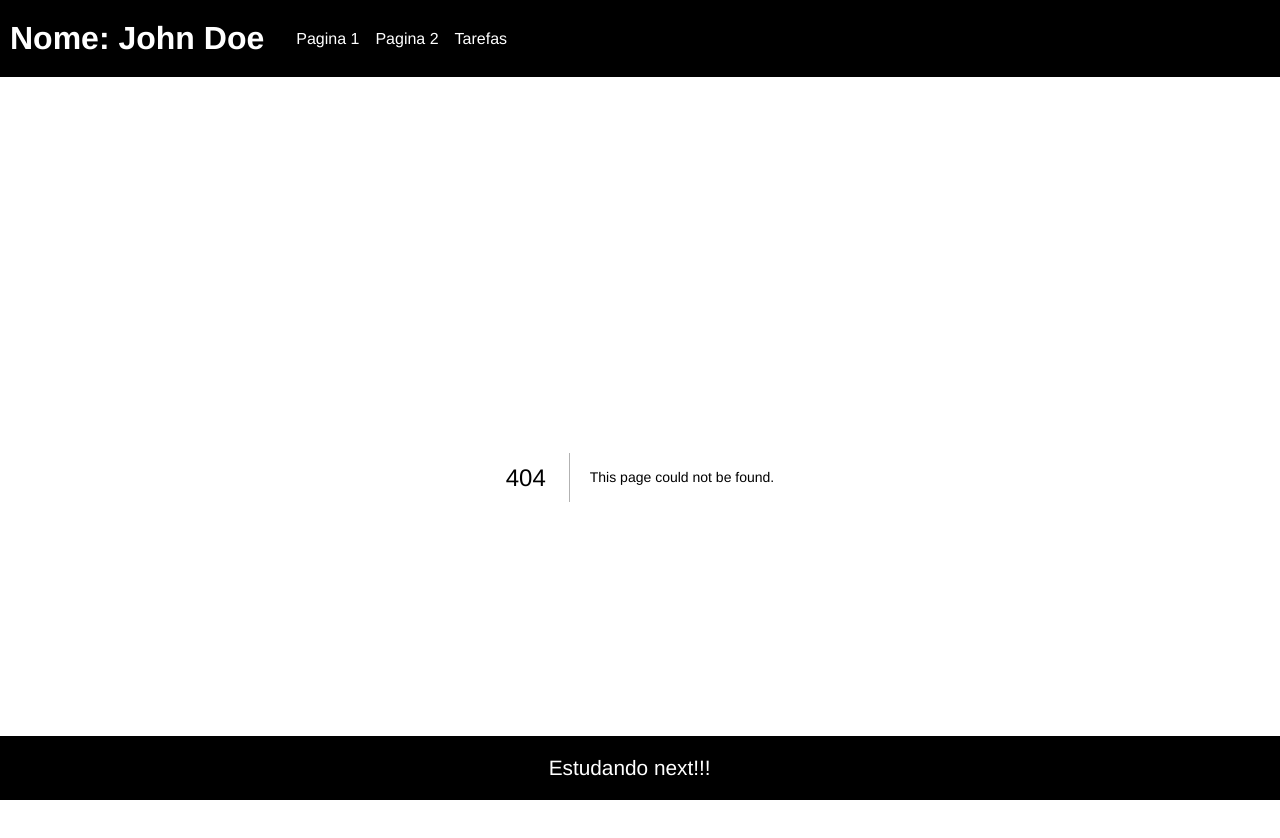
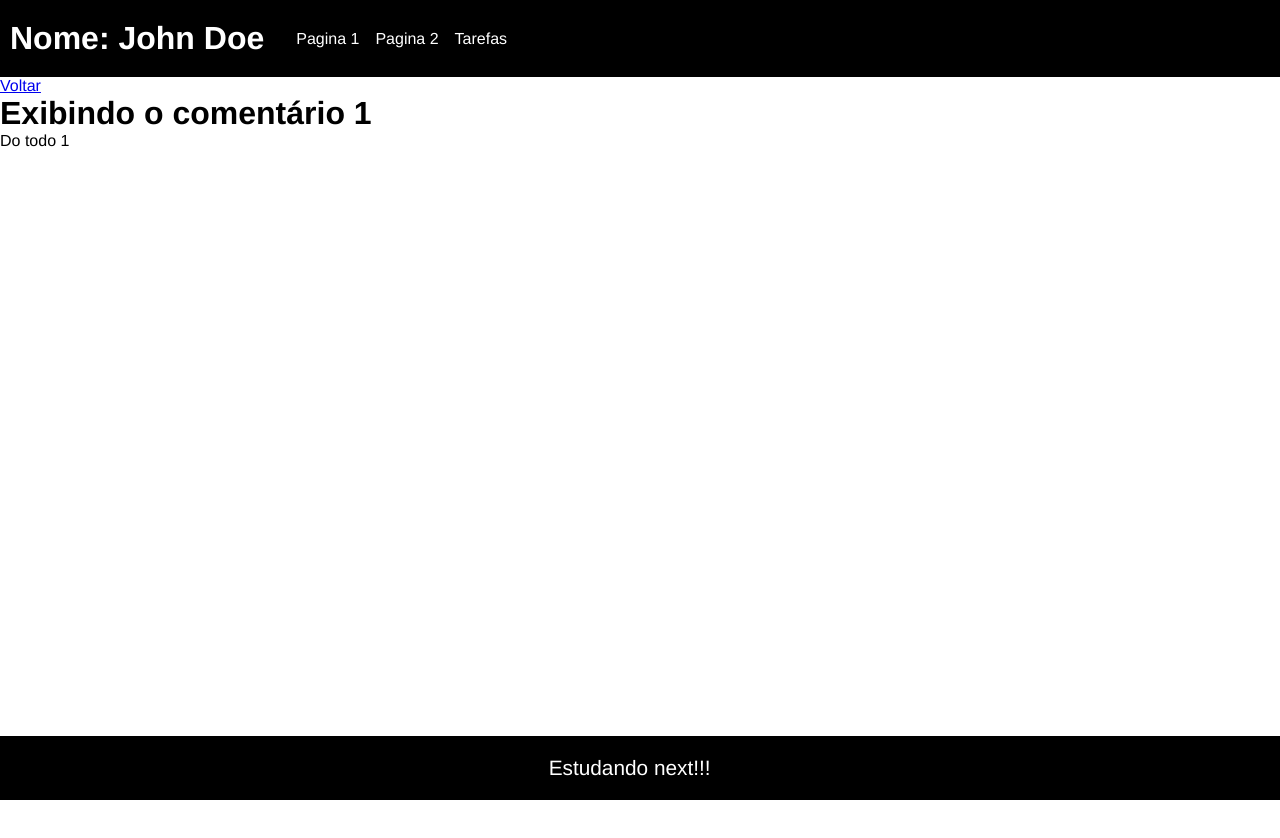
Before and after one commit to brunoapollon/next-project, a Next.js app: page /todos/1/comments/1 in a window 1280 px wide. Before the commit this address had no page. Shown: the top 838 px of the page. After the commit the page ends 800 px from the top, so only its background shows below. Built offline with nearby package versions, Linux system fonts and the light colour scheme.

Commit message:
criando aninhamento de rotas dinâmicas

```diff
--- /dev/null
+++ b/src/pages/todos/[todoId]/comments/[commentId].jsx
@@ -0,0 +1,21 @@
+import Link from "next/link";
+
+import { useRouter } from "next/router";
+
+export default function Comment() {
+  const router = useRouter();
+
+  const { commentId } = router.query;
+  const { todoId } = router.query;
+
+  return (
+    <>
+      <Link href={`/todos/${todoId}`}>
+        <a>Voltar</a>
+      </Link>
+
+      <h1>Exibindo o comentário {commentId}</h1>
+      <p>Do todo {todoId}</p>
+    </>
+  );
+}
```
Also changed, not shown: src/pages/todos/[todoId].jsx (+13 -0 lines).
